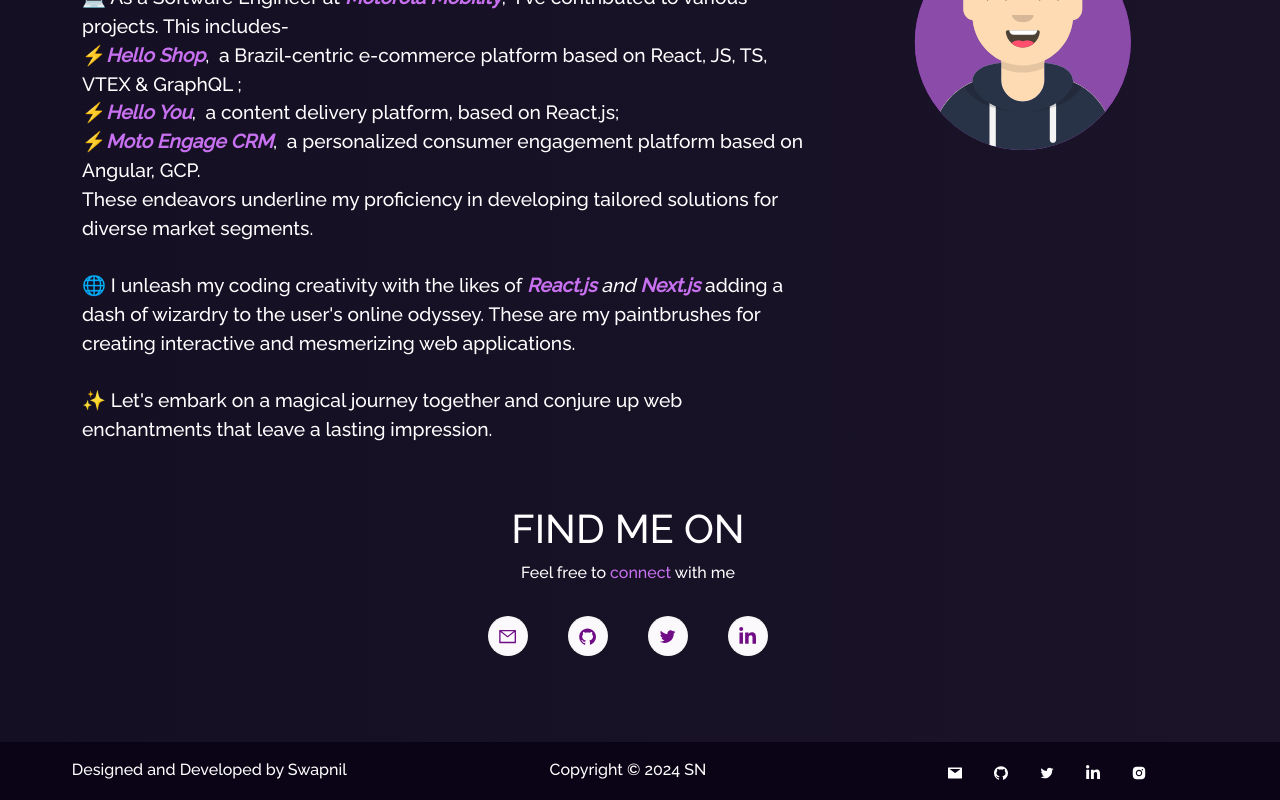
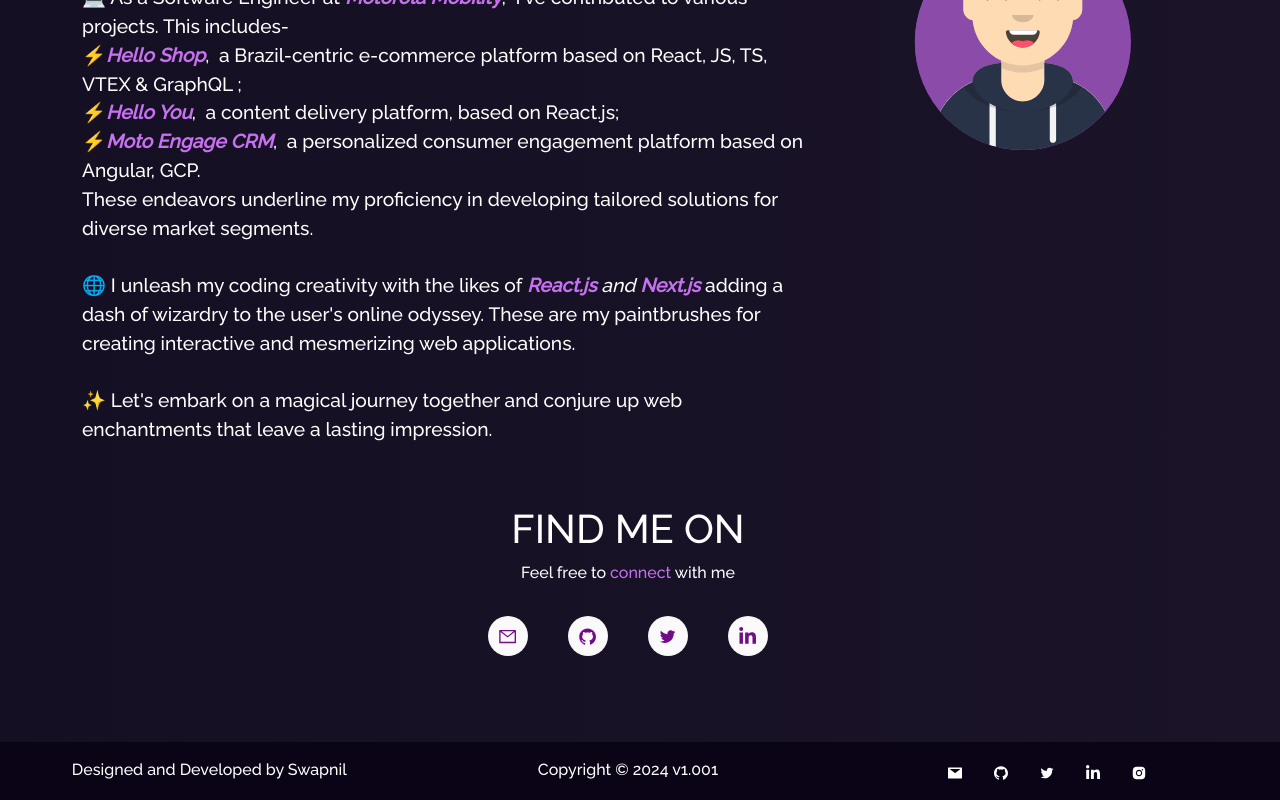
Before and after one commit to swapnilkr/CodeGraffiti, a React (Create React App) app: page /#/CodeGraffiti in a window 1280 px wide. Before the commit this address led to /CodeGraffiti. Shown: the part 1087-1887 px from the top of the page. Built offline with nearby package versions, Linux system fonts and the light colour scheme.

Commit message:
Error: Updated from Browserouter to Hashouter

```diff
--- a/src/App.js
+++ b/src/App.js
@@ -7,7 +7,7 @@
 import Projects from "./components/Projects/Projects";
 import Footer from "./components/Footer";
 import {
-	BrowserRouter as Router,
+	HashRouter as Router,
 	Route,
 	Routes,
 	Navigate
--- a/src/components/Footer.js
+++ b/src/components/Footer.js
@@ -18,7 +18,7 @@
                     <h3>Designed and Developed by Swapnil</h3>
                 </Col>
                 <Col md="4" className="footer-copywright">
-                    <h3>Copyright © {year} SN</h3>
+                    <h3>Copyright © {year} v1.001</h3>
                 </Col>
                 <Col md="4" className="footer-body">
                     <ul className="footer-icons">
```
